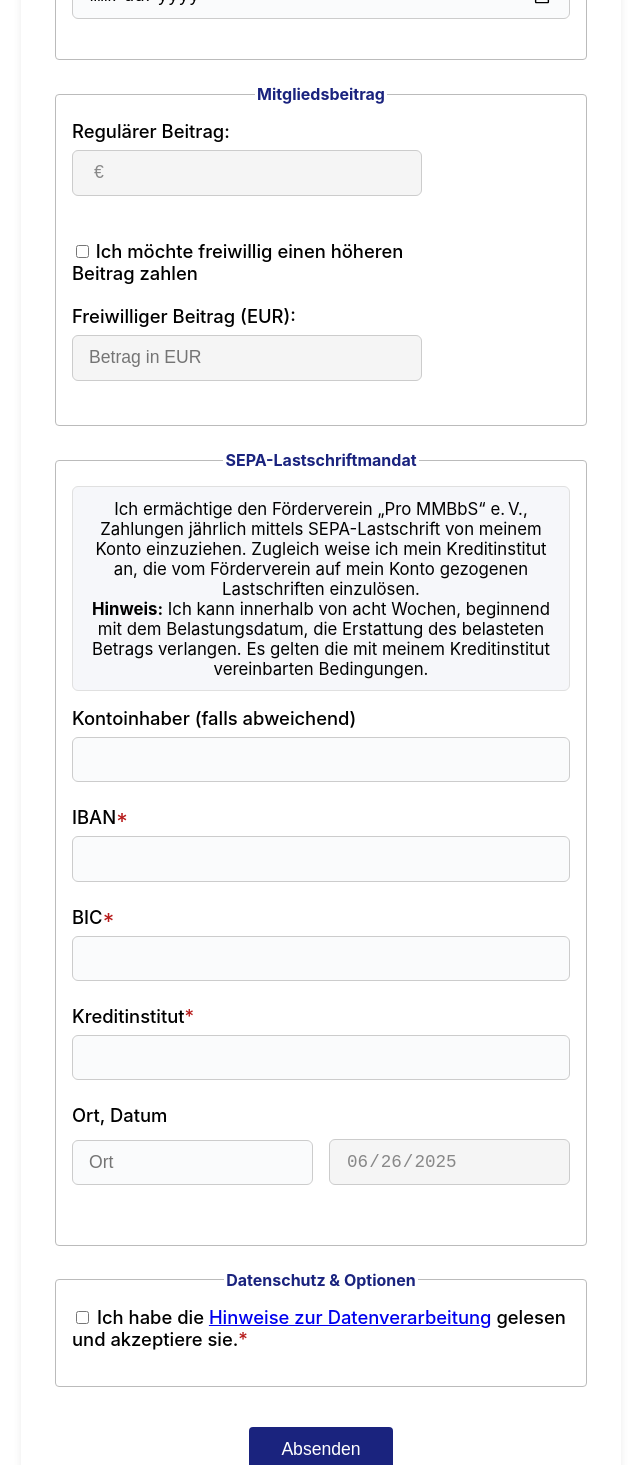
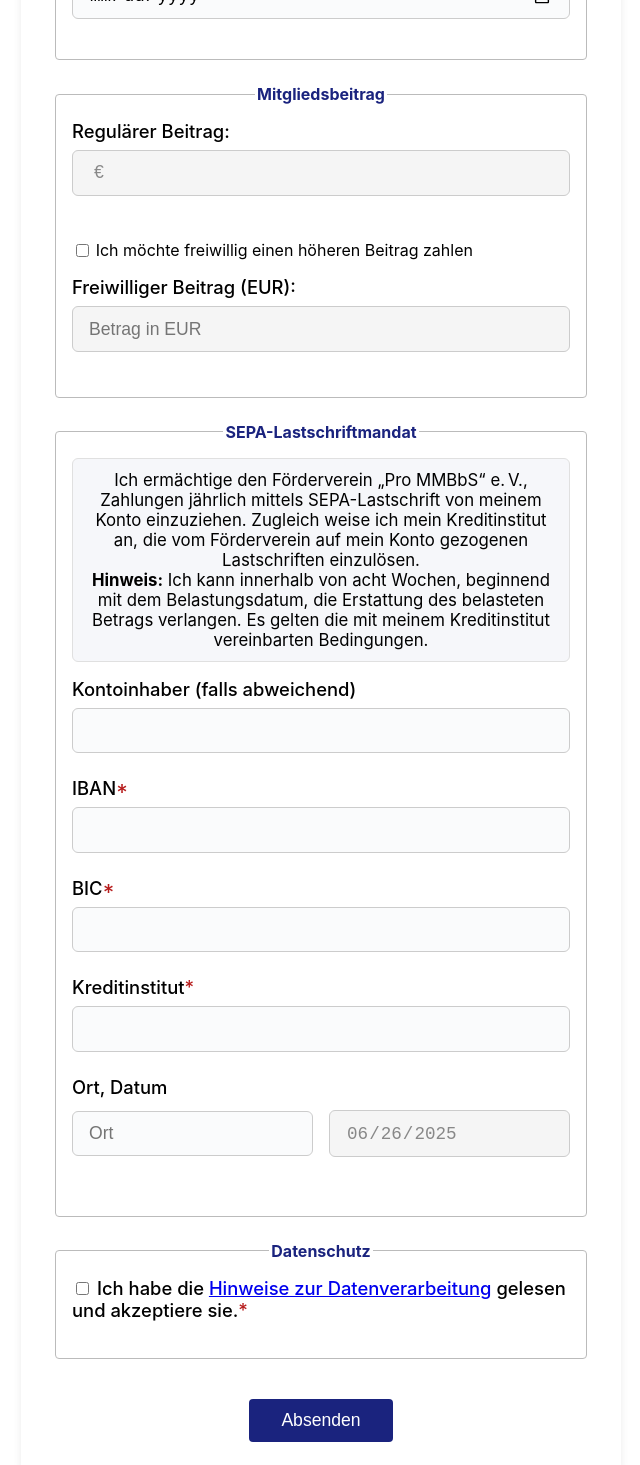
Before and after one commit to jtuttas/anmeldung, a React (Create React App) app: page / in a window 1280 px wide. Shown: the part 1040-2505 px from the top of the page, without its empty margins (319-959 px from the left). Built offline with nearby package versions, Linux system fonts and the light colour scheme.

Commit message:
Verbessere Anmeldeformular: Aktualisiere Layout für Mitgliedsbeitrag und passe Beschriftungen an

```diff
--- a/src/Anmeldeformular.js
+++ b/src/Anmeldeformular.js
@@ -294,14 +294,14 @@ function Anmeldeformular() {
         {/* Mitgliedsbeitrag */}
         <fieldset>
           <legend>Mitgliedsbeitrag</legend>
-          <div style={{display:'flex',flexDirection:'column',alignItems:'flex-start',gap:'0.5rem',maxWidth:'350px'}}>
+          <div style={{display:'flex',flexDirection:'column',alignItems:'flex-start',gap:'0.5rem',width:'100%'}}>
             <label style={{width:'100%'}}>Regulärer Beitrag:<br />
               <input type="text" name="beitrag" value={form.beitrag + ' €'} disabled style={{background:'#f5f5f5',color:'#888',width:'100%'}} />
             </label>
-            <label style={{width:'100%',marginTop:'0.5rem'}}>
+            <div style={{width:'100%',marginTop:'0.5rem',display:'flex',alignItems:'center'}}>
               <input type="checkbox" name="freiwilligAktiv" checked={freiwilligAktiv} onChange={handleChange} style={{marginRight:'0.5em'}} />
-              Ich möchte freiwillig einen höheren Beitrag zahlen
-            </label>
+              <span>Ich möchte freiwillig einen höheren Beitrag zahlen</span>
+            </div>
             <label style={{width:'100%',marginTop:'0.5rem'}}>Freiwilliger Beitrag (EUR):<br />
               <input type="number" name="beitragFrei" min={parseFloat(form.beitrag)+1||1} step="1" placeholder="Betrag in EUR" value={form.beitragFrei} onChange={handleChange} onBlur={handleBeitragFreiBlur} disabled={!freiwilligAktiv} style={{background:freiwilligAktiv?'#fff':'#f5f5f5',color:freiwilligAktiv?'#000':'#888',width:'100%'}} />
               {error && freiwilligAktiv && form.beitragFrei !== '' && (
@@ -350,7 +350,7 @@ function Anmeldeformular() {
         </fieldset>
         {/* Datenschutz und Optionen */}
         <fieldset>
-          <legend>Datenschutz & Optionen</legend>
+          <legend>Datenschutz</legend>
           <div className="datenschutz-group">
              <label>
                <input type="checkbox" name="datenschutz" checked={form.datenschutz} onChange={handleChange} />
```
